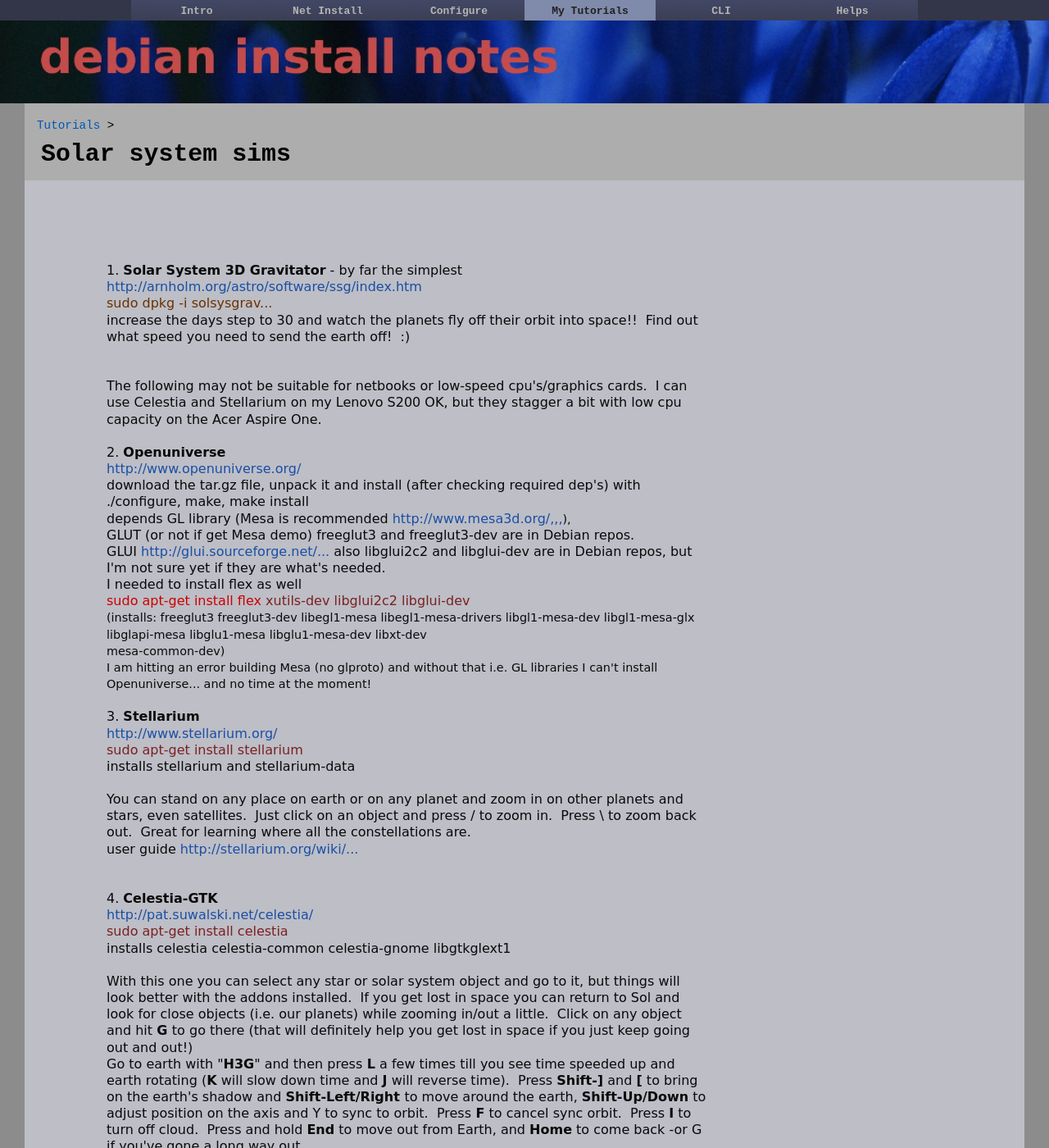
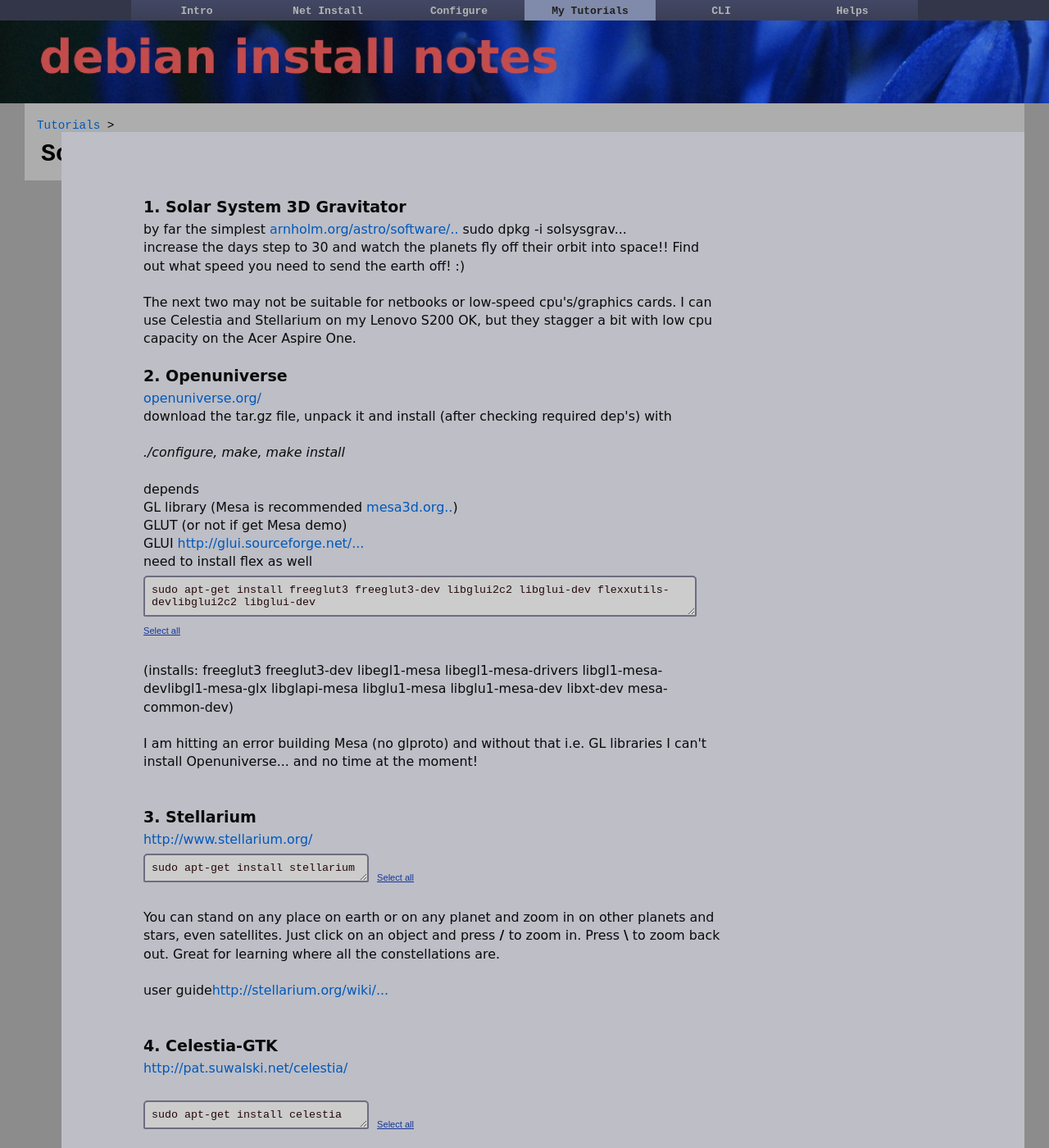
Before and after one commit to dquinton/debian-install, a Jekyll site: the page built from tutorial/11-solar-system-sims.html, in a window 1280 px wide and 1400 px high. Shown: the whole window at 82% size. Built offline with Jekyll 4.4.1, drawn with Linux system fonts in a browser that asks for light colours; some of the changed text lies outside the part shown.

Commit message:
updating pages

```diff
--- a/helps/17-remove-systemd.html
+++ b/helps/17-remove-systemd.html
@@ -27,7 +27,7 @@
 install the SysV init packages and remove systemd-sysv
 
 <form>
-<textarea name="T" id="cmd" rows="1" cols="80">
+<textarea name="T" id="install" rows="1" cols="80">
 sudo apt-get install sysvinit-core sysvinit systemd-sysv-</textarea>
 &nbsp;<input type="button" class="submitLink" value="Select all" onClick="javascript:this.form.T.focus();this.form.T.select();">
 </form>
--- a/tutorial/11-solar-system-sims.html
+++ b/tutorial/11-solar-system-sims.html
@@ -5,65 +5,101 @@
 id: tutor
 ---
 
-<div class="parent"><a href="../tutorials.html">Tutorials</a> ></div>
+<div class="parent"><a href="../tutorials.html">Tutorials</a> >
 
 <div class="cont">
 
-<div dir="ltr">
-<div><br>
-</div>
-<font size="3">1.&nbsp;<b>Solar System 3D Gravitator</b>&nbsp;- by far the simplest</font></div>
-<div dir="ltr"><font size="3"><a href="http://arnholm.org/astro/software/ssg/index.htm">http://arnholm.org/astro/software/ssg/index.htm</a></font></div>
-<div dir="ltr"><font size="3"><font color="#6A3200">sudo dpkg -i solsysgrav...</font><br>
-increase the days step to 30 and watch the planets fly off their orbit into space!! &nbsp;Find out what speed you need to send the earth off! &nbsp;:)<br>
+
+<h3>1. Solar System 3D Gravitator</h3>
+
+by far the simplest
+<a href="http://arnholm.org/astro/software/ssg/index.htm">arnholm.org/astro/software/..</a>
+sudo dpkg -i solsysgrav...<br>
+increase the days step to 30 and watch the planets fly off their orbit into space!! Find out what speed you need to send the earth off! :)
 <br>
 <br>
-The following may not be suitable for netbooks or low-speed cpu's/graphics cards. &nbsp;I can use Celestia and Stellarium on my Lenovo S200 OK, but they stagger a bit with low cpu capacity on the Acer Aspire One.<br>
+The next two may not be suitable for netbooks or low-speed cpu's/graphics cards. I can use Celestia and Stellarium on my Lenovo S200 OK, but they stagger a bit with low cpu capacity on the Acer Aspire One.<br>
 <br>
-2.&nbsp;<b>Openuniverse</b>&nbsp;</font></div>
-<div dir="ltr"><font size="3"><a href="http://www.openuniverse.org/">http://www.openuniverse.org/</a><br>
-download the tar.gz file, unpack it and install (after checking required dep's) with ./configure, make, make install</font></div>
-<div dir="ltr"><font size="3">depends </font><span style="font-size:medium">GL library (Mesa is recommended&nbsp;</span><a href="http://www.mesa3d.org/download.html" style="font-size:medium">http://www.mesa3d.org/,,,</a>),&nbsp;</div>
-<div dir="ltr"><span style="font-size:medium">GLUT (or not if get Mesa demo)&nbsp;</span><font size="3">freeglut3 and</font><span style="font-size:medium">&nbsp;</span><font size="3">freeglut3-dev are in Debian repos.</font></div>
-<div dir="ltr"><span style="font-size:medium">GLUI&nbsp;</span><font size="3"><a href="http://glui.sourceforge.net/#download">http://glui.sourceforge.net/...</a>&nbsp;also&nbsp;</font><span style="font-size:medium">libglui2c2 and&nbsp;</span><span style="font-size:medium">libglui-dev are in Debian repos, but I'm not sure yet if they are what's needed.</span></div>
-<div dir="ltr"><font size="3">I needed to install flex as well</font></div>
-<div dir="ltr"><span style="color:rgb(204,0,0);font-size:medium">sudo apt-get install flex&nbsp;</span><font color="#7C2020" size="3">xutils-dev&nbsp;libglui2c2 libglui-dev</font></div>
-(installs: freeglut3 freeglut3-dev libegl1-mesa libegl1-mesa-drivers libgl1-mesa-dev&nbsp;libgl1-mesa-glx libglapi-mesa libglu1-mesa libglu1-mesa-dev libxt-dev<br>
-  mesa-common-dev)
-<div>I am hitting an error building Mesa (no glproto) and without that i.e. GL libraries I can't install Openuniverse... and no time at the moment!
-<div dir="ltr"><font size="3"><br>
-</font></div>
-<div dir="ltr"><font size="3">3.&nbsp;<b>Stellarium</b>&nbsp;</font></div>
-<div dir="ltr"><font size="3"><a href="http://www.stellarium.org/">http://www.stellarium.org/</a></font></div>
-<div dir="ltr"><font color="#7C2020" size="3">sudo apt-get install stellarium</font></div>
-<div dir="ltr"><span style="font-size:medium">installs&nbsp;</span><font size="3">stellarium and stellarium-data&nbsp;</font></div>
-<div dir="ltr"><font size="3"><br>
-</font></div>
-<div dir="ltr"><span style="font-size:medium">You can stand on any place on earth or on any planet and zoom in on other planets and stars, even satellites. &nbsp;Just click on an object and press / to zoom in. &nbsp;Press \ to zoom back out. &nbsp;Great for learning where all the constellations are.</span></div>
-<div dir="ltr"><font size="3">user guide&nbsp;<a href="http://stellarium.org/wiki/index.php/Stellarium_User_Guide">http://stellarium.org/wiki/...</a><br>
+
+
+<h3>2. Openuniverse</h3>
+<a href="http://www.openuniverse.org/">openuniverse.org/</a>
 <br>
+download the tar.gz file, unpack it and install (after checking required dep's) with
+<br><br>
+<i>./configure, make, make install</i>
+<br><br>
+depends <br>
+GL library (Mesa is recommended <a href="http://www.mesa3d.org/download.html" style="font-size:medium">mesa3d.org..</a>)<br>
+GLUT (or not if get Mesa demo) <br>
+GLUI <a href="http://glui.sourceforge.net/#download">http://glui.sourceforge.net/...</a><br>
+need to install flex as well
+<form>
+<textarea name="T" id="install" rows="2" cols="80">
+sudo apt-get install freeglut3 freeglut3-dev libglui2c2 libglui-dev flexxutils-devlibglui2c2 libglui-dev</textarea>
+&nbsp;<input type="button" class="submitLink" value="Select all" onClick="javascript:this.form.T.focus();this.form.T.select();">
+</form>
 <br>
-4.&nbsp;<b>Celestia-GTK&nbsp;</b></font></div>
-<div dir="ltr">
-<div dir="ltr"><font size="3"><a href="http://pat.suwalski.net/celestia/">http://pat.suwalski.net/celestia/</a></font></div>
-<div dir="ltr"><font size="3"><font color="#7C2020">sudo apt-get install celestia</font><br>
-</font><span style="font-size:medium">installs celestia celestia-common celestia-gnome libgtkglext1</span></div>
-<div dir="ltr"><span style="font-size:medium"><br>
-</span></div>
-</div>
-<div dir="ltr"><font size="3">With this one you can select any star or solar system object and go to it, but things will look better with the addons installed. &nbsp;If you get lost in space you can return to Sol and look for close objects (i.e. our planets) while zooming in/out a little. &nbsp;Click on any object and hit <b>G </b>to go there (that will definitely help you get lost in space if you just keep going out and out!)</font></div>
-<div dir="ltr"><font size="3">Go to earth with "<b>H3G</b>" and then press<b> L</b> a few times till you see time speeded up and earth rotating (<b>K</b> will slow down time and <b>J</b> will reverse time). &nbsp;Press <b>Shift-]</b> and <b>[</b> to bring on the earth's shadow and <b>Shift-Left/Right </b>to move around the earth, <b>Shift-Up/Down</b> to adjust position on the axis and Y to sync to orbit. &nbsp;Press<b> F</b> to cancel sync orbit. &nbsp;Press <b>I</b> to turn off cloud. &nbsp;Press and hold <b>End</b> to move out from Earth, and <b>Home</b> to come back -or G if you've gone a long way out.</font></div>
-<div dir="ltr"><font size="3">Press <b>HFC </b>to center on the Sun and <b>P</b> to turn on planet names, <b>O</b> to toggle orbit lines, and speed up things to watch the planets orbiting the sun. &nbsp;<b>Shift-Up</b> to make their orbits more circular. &nbsp;Press any <b>number</b> to focus on a planet (<b>G</b> to go to it).</font></div>
-<div dir="ltr"><font size="3"><b>Cursor</b> keys adjust your orientation -as does drag with the mouse. &nbsp;Press <b>Enter</b> to type a target, any first letter and Tab to select from a list, then Enter again and G.</font></div>
-<div dir="ltr"><br>
-</div>
-<div dir="ltr"><span style="font-size:medium">ducumentation&nbsp;</span><font size="3"><a href="http://www.shatters.net/celestia/documentation.html">http://www.shatters.net/...</a></font></div>
-<div dir="ltr">introduction&nbsp;<a href="http://en.wikibooks.org/wiki/Celestia/Getting_Started">http://en.wikibooks.org/...</a></div>
-<div dir="ltr"><span style="font-size:medium">addons&nbsp;</span><font size="3"><a href="http://celestia.sourceforge.net/">http://celestia.sourceforge.net/</a></font></div>
-<div dir="ltr"><br>
-</div>
-<div dir="ltr"><br>
-</div>
-</div>
 
-</div>
+(installs: freeglut3 freeglut3-dev libegl1-mesa libegl1-mesa-drivers libgl1-mesa-devlibgl1-mesa-glx libglapi-mesa libglu1-mesa libglu1-mesa-dev libxt-dev mesa-common-dev)
+<br><br>
+I am hitting an error building Mesa (no glproto) and without that i.e. GL libraries I can't install Openuniverse... and no time at the moment!
+<br><br><br>
+
+<h3>3. Stellarium</h3>
+<a href="http://www.stellarium.org/">http://www.stellarium.org/</a>
+<br>
+<form>
+<textarea name="T" id="install" rows="1" cols="30">
+sudo apt-get install stellarium</textarea>
+&nbsp;<input type="button" class="submitLink" value="Select all" onClick="javascript:this.form.T.focus();this.form.T.select();">
+</form>
+
+<br>
+
+You can stand on any place on earth or on any planet and zoom in on other planets and stars, even satellites. Just click on an object and press <b>/ </b>to zoom in. Press <b>\</b> to zoom back out. Great for learning where all the constellations are.
+<br><br>
+user guide<a href="http://stellarium.org/wiki/index.php/Stellarium_User_Guide">http://stellarium.org/wiki/...</a>
+<br><br>
+<br>
+<h3>4. Celestia-GTK</h3>
+
+<a href="http://pat.suwalski.net/celestia/">http://pat.suwalski.net/celestia/</a>
+<br><br>
+
+<textarea name="T" id="install" rows="1" cols="30">
+sudo apt-get install celestia</textarea>
+&nbsp;<input type="button" class="submitLink" value="Select all" onClick="javascript:this.form.T.focus();this.form.T.select();">
+</form>
+
+<br><br>
+
+
+With this one you can select any star or solar system object and go to it, but things will look better with the addons installed. If you get lost in space you can return to Sol and look for close objects (i.e. our planets) while zooming in/out a little.
+
+<div class="bullet"><ul><li>
+Click on any object and hit <b>G </b>to go there (that will definitely help you get lost in space if you just keep going out and out!)
+
+<li>Go to earth with "<b>H3G</b>" and then press<b> L</b> a few times till you see time speeded up and earth rotating (<b>K</b> will slow down time and <b>J</b> will reverse time).
+
+<li>Press <b>Shift-]</b> and <b>[</b> to bring on the earth's shadow and <b>Shift-Left/Right </b>to move around the earth, <b>Shift-Up/Down</b> to adjust position on the axis and <b>Y</b> to sync to orbit. Press<b> F</b> to cancel sync orbit.
+
+<li>Press <b>I</b> to turn off cloud. Press and hold <b>End</b> to move out from Earth, and <b>Home</b> to come back -or G if you've gone a long way out.
+
+<li>Press <b>HFC </b>to center on the Sun and <b>P</b> to turn on planet names, <b>O</b> to toggle orbit lines, and press L to speed up things to watch the planets orbiting the sun. <b>Shift-Up</b> to make their orbits more circular.
+
+<li>Press any <b>number</b> to focus on a planet (<b>G</b> to go to it).
+
+<li><b>Cursor</b> keys adjust your orientation -as does drag with the mouse.
+
+<li>Press <b>Enter</b> to type a target, any first letter and Tab to select from a list, then Enter again and G.
+<br>
+<ul></div>
+<br>
+
+ducumentation<a href="http://www.shatters.net/celestia/documentation.html">http://www.shatters.net/...</a><br>
+introduction<a href="http://en.wikibooks.org/wiki/Celestia/Getting_Started">http://en.wikibooks.org/...</a><br>
+addons<a href="http://celestia.sourceforge.net/">http://celestia.sourceforge.net/</a>
+<br>
+
+<br><br><br>
```
